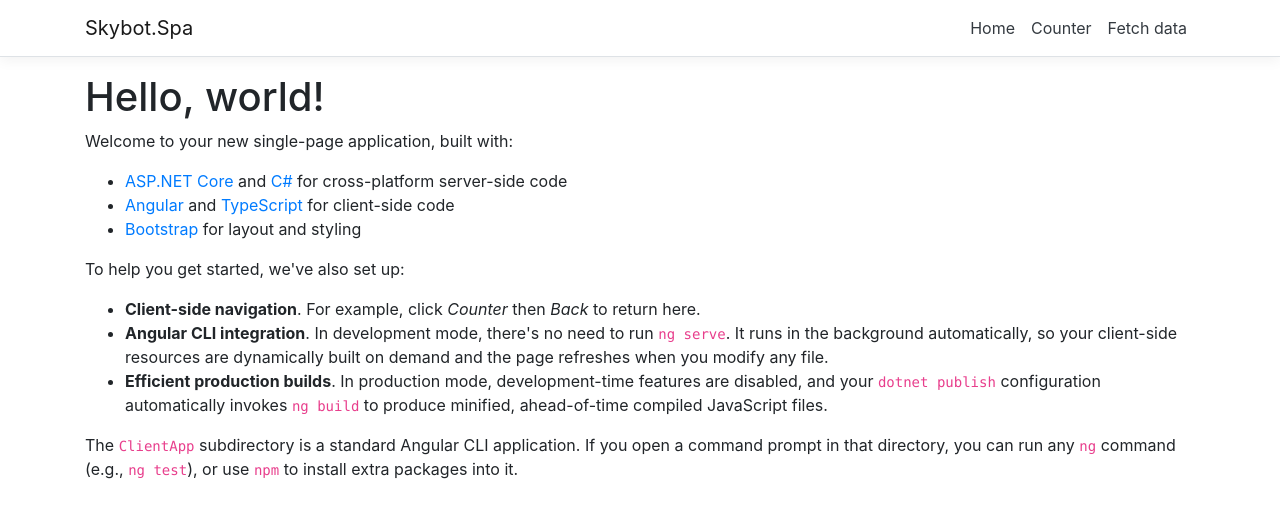
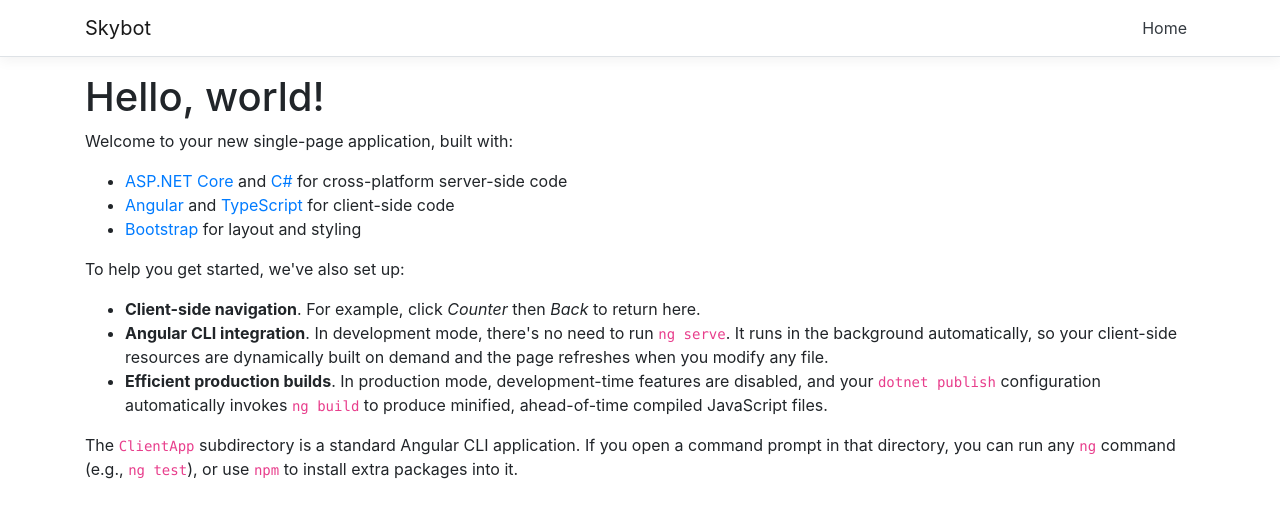
Before and after one commit to malekatwiz/Skybot, an Angular app in the folder Skybot.Spa/ClientApp/: page / in a window 1280 px wide. Shown: the top 518 px of the page. Built offline with nearby package versions, Linux system fonts and the light colour scheme.

Commit message:
created routing module.

```diff
--- /dev/null
+++ b/Skybot.Spa/ClientApp/src/app/app-routing.module.ts
@@ -0,0 +1,18 @@
+import { NgModule } from '@angular/core';
+import { RouterModule, Routes } from '@angular/router';
+
+import { HomeComponent } from './home/home.component';
+
+const appRoutes: Routes = [
+  { path: '', component: HomeComponent, pathMatch: 'full' }
+];
+
+@NgModule({
+  declarations: [],
+  imports: [
+    RouterModule.forRoot(appRoutes)
+  ],
+  exports: [
+    RouterModule]
+})
+export class AppRoutingModule { }
--- a/Skybot.Spa/ClientApp/src/app/nav-menu/nav-menu.component.html
+++ b/Skybot.Spa/ClientApp/src/app/nav-menu/nav-menu.component.html
@@ -1,7 +1,7 @@
 <header>
   <nav class='navbar navbar-expand-sm navbar-toggleable-sm navbar-light bg-white border-bottom box-shadow mb-3'>
     <div class="container">
-      <a class="navbar-brand" [routerLink]='["/"]'>Skybot.Spa</a>
+      <a class="navbar-brand" [routerLink]='["/"]'>Skybot</a>
       <button class="navbar-toggler" type="button" data-toggle="collapse" data-target=".navbar-collapse" aria-label="Toggle navigation"
         [attr.aria-expanded]="isExpanded" (click)="toggle()">
         <span class="navbar-toggler-icon"></span>
@@ -11,12 +11,6 @@
           <li class="nav-item" [routerLinkActive]='["link-active"]' [routerLinkActiveOptions]='{ exact: true }'>
             <a class="nav-link text-dark" [routerLink]='["/"]'>Home</a>
           </li>
-          <li class="nav-item" [routerLinkActive]='["link-active"]'>
-            <a class="nav-link text-dark" [routerLink]='["/counter"]'>Counter</a>
-          </li>
-          <li class="nav-item" [routerLinkActive]='["link-active"]'>
-            <a class="nav-link text-dark" [routerLink]='["/fetch-data"]'>Fetch data</a>
-          </li>
         </ul>
       </div>
     </div>
--- a/Skybot.Spa/ClientApp/src/index.html
+++ b/Skybot.Spa/ClientApp/src/index.html
@@ -2,7 +2,7 @@
 <html lang="en">
 <head>
   <meta charset="utf-8">
-  <title>Skybot.Spa</title>
+  <title>Skybot</title>
   <base href="/">
 
   <meta name="viewport" content="width=device-width, initial-scale=1">
```
Also changed, not shown: Skybot.Spa/ClientApp/src/app/app.module.ts (+3 -11 lines).
